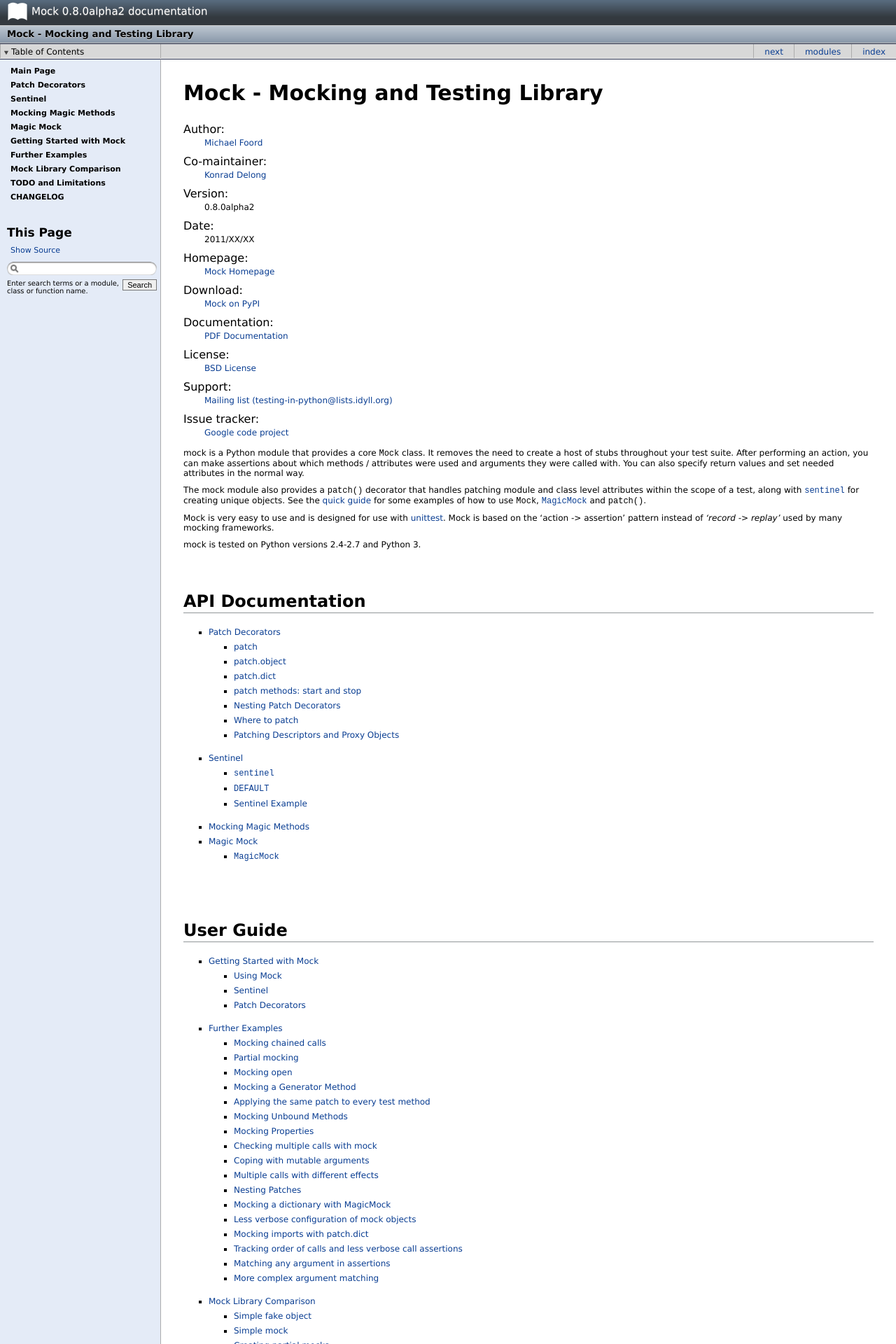
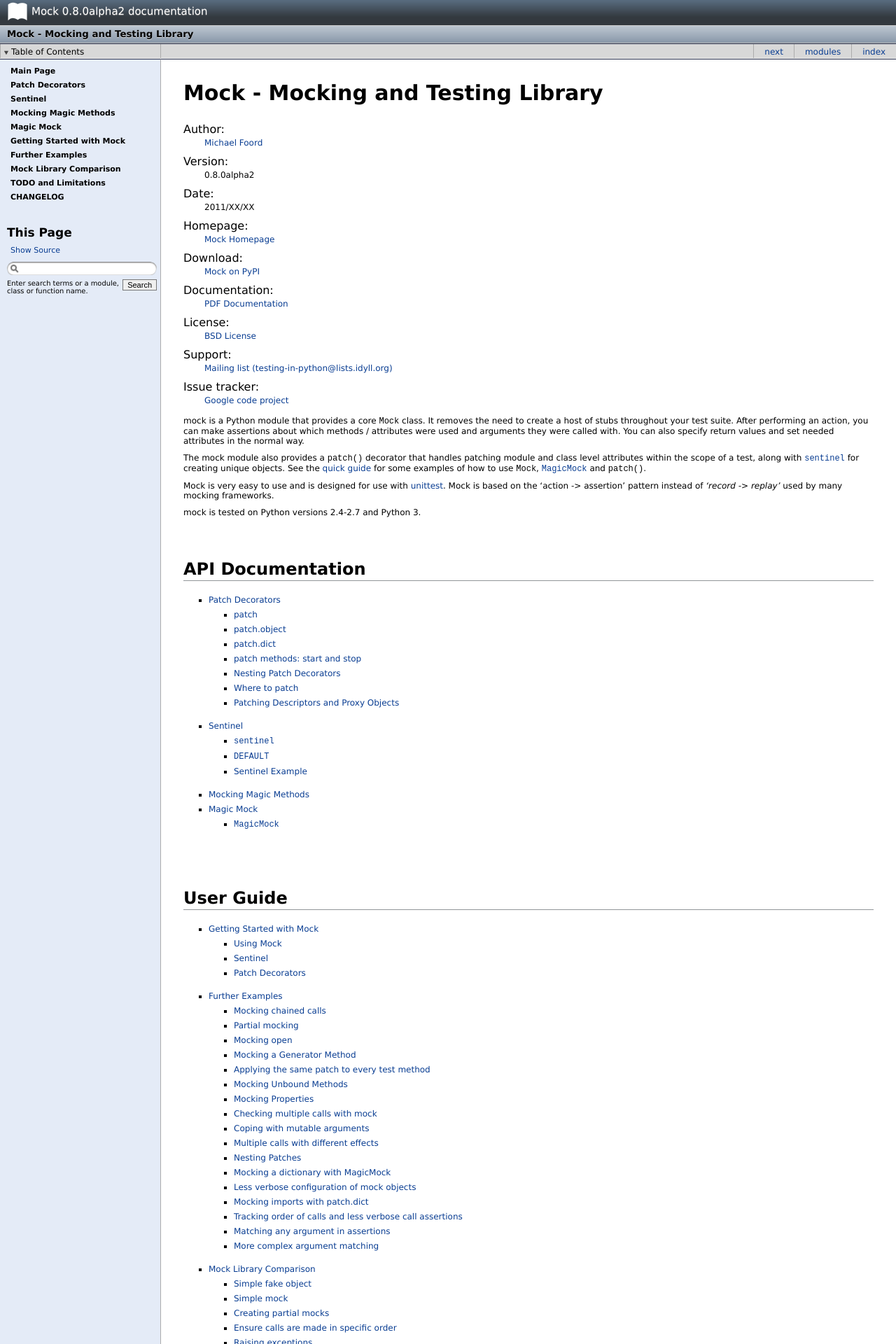
Before and after one commit to testing-cabal/mock, a Sphinx documentation site: the page built from docs/index.txt, in a window 1280 px wide. Shown: the top 1920 px of the page at 70% size. Built offline with Sphinx 7.4.7, drawn with Linux system fonts in a browser that asks for light colours; pages that are not in the unit, such as notebooks, are missing from menus; some of the changed text lies outside the part shown.

Commit message:
Modifications to docs for 0.8 alpha 2 release

```diff
--- a/docs/changelog.txt
+++ b/docs/changelog.txt
@@ -9,6 +9,7 @@
 Feature requests and bug reports are handled on the issue tracker:
 
  * `mock issue tracker <http://code.google.com/p/mock/issues/list>`_
+
 `wraps` is not integrated with magic methods.
 
 Should magic method calls (including `__call__`?) be tracked in `method_calls`?
@@ -70,7 +71,7 @@
 =========
 
 
-2011/XX/XX Version 0.8.0 alpha 2
+2011/07/16 Version 0.8.0 alpha 2
 --------------------------------
 
 * `patch.multiple` for doing multiple patches in a single call, using keyword
--- a/docs/index.txt
+++ b/docs/index.txt
@@ -4,16 +4,19 @@
 
 .. currentmodule:: mock
 
-:Author: `Michael Foord <http://www.voidspace.org.uk/python/weblog/index.shtml>`_
-:Co-maintainer: `Konrad Delong <http://konryd.blogspot.com/>`_
+:Author: `Michael Foord
+ <http://www.voidspace.org.uk/python/weblog/index.shtml>`_
 :Version: |release|
 :Date: 2011/XX/XX
 :Homepage: `Mock Homepage`_
 :Download: `Mock on PyPI`_
-:Documentation: `PDF Documentation <http://www.voidspace.org.uk/downloads/mock-0.8.0a1.pdf>`_
+:Documentation: `PDF Documentation
+ <http://www.voidspace.org.uk/downloads/mock-0.8.0a2.pdf>`_
 :License: `BSD License`_
-:Support: `Mailing list (testing-in-python@lists.idyll.org) <http://lists.idyll.org/listinfo/testing-in-python>`_
-:Issue tracker: `Google code project <http://code.google.com/p/mock/issues/list>`_
+:Support: `Mailing list (testing-in-python@lists.idyll.org)
+ <http://lists.idyll.org/listinfo/testing-in-python>`_
+:Issue tracker: `Google code project
+ <http://code.google.com/p/mock/issues/list>`_
 
 .. _Mock Homepage: http://www.voidspace.org.uk/python/mock/
 .. _BSD License: http://www.voidspace.org.uk/python/license.shtml
```
